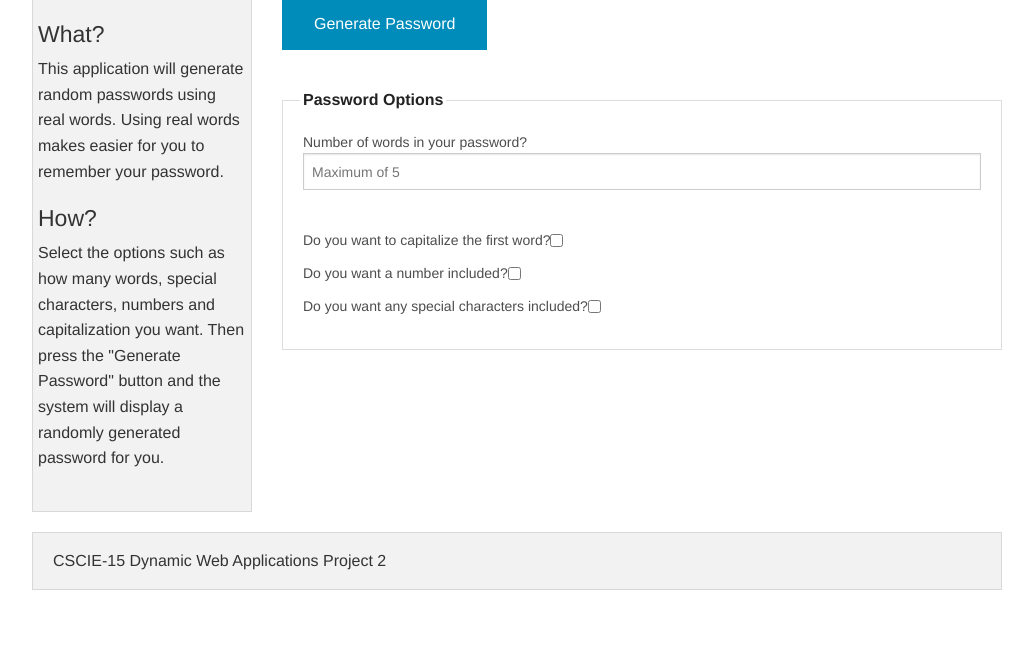
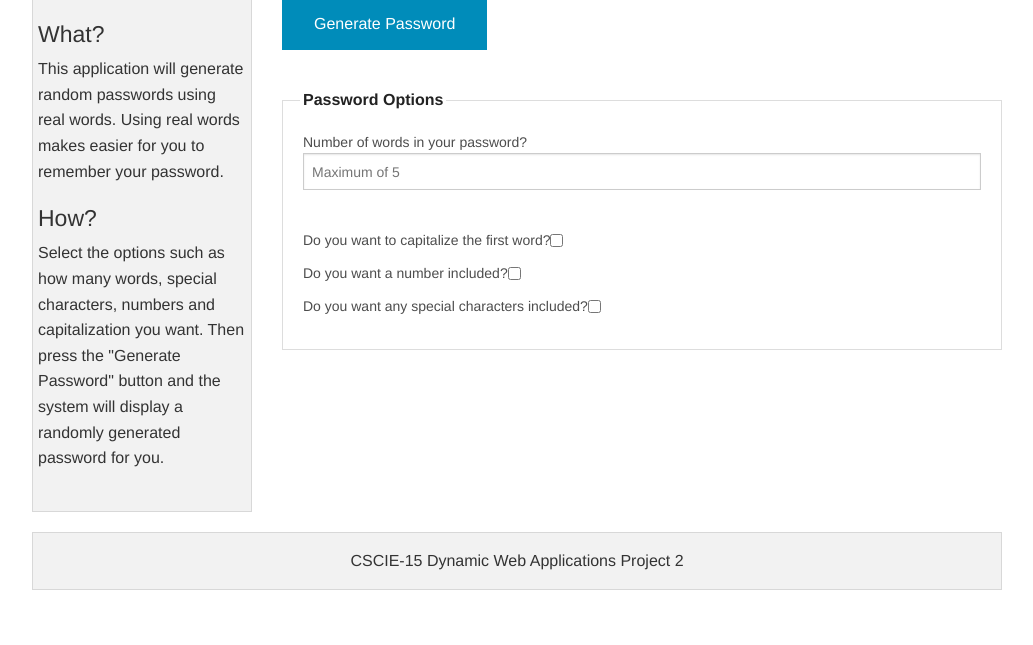
Before and after one commit to dpolly/CSCIE15Project2, a PHP site: page / in a window 1280 px wide. Shown: the part 107-752 px from the top of the page, without its empty margins (123-1156 px from the left). Run offline with PHP 8.4, Linux system fonts and the light colour scheme.

Commit message:
Fixed issues with text and footer id.

```diff
--- a/content/footer.php
+++ b/content/footer.php
@@ -1,5 +1,5 @@
 <div id="footerContent" class="small-12 columns">
     <div class="panel" >
-        <h6 >CSCIE-15 Dynamic Web Applications Project 2</h6>
+        <h6>CSCIE-15 Dynamic Web Applications Project 2</h6>
     </div>
 </div>
--- a/css/app.css
+++ b/css/app.css
@@ -1,4 +1,4 @@
-#h3
+h1,h6
 {
-    align-content: center;
+    text-align: center;
 }
```
